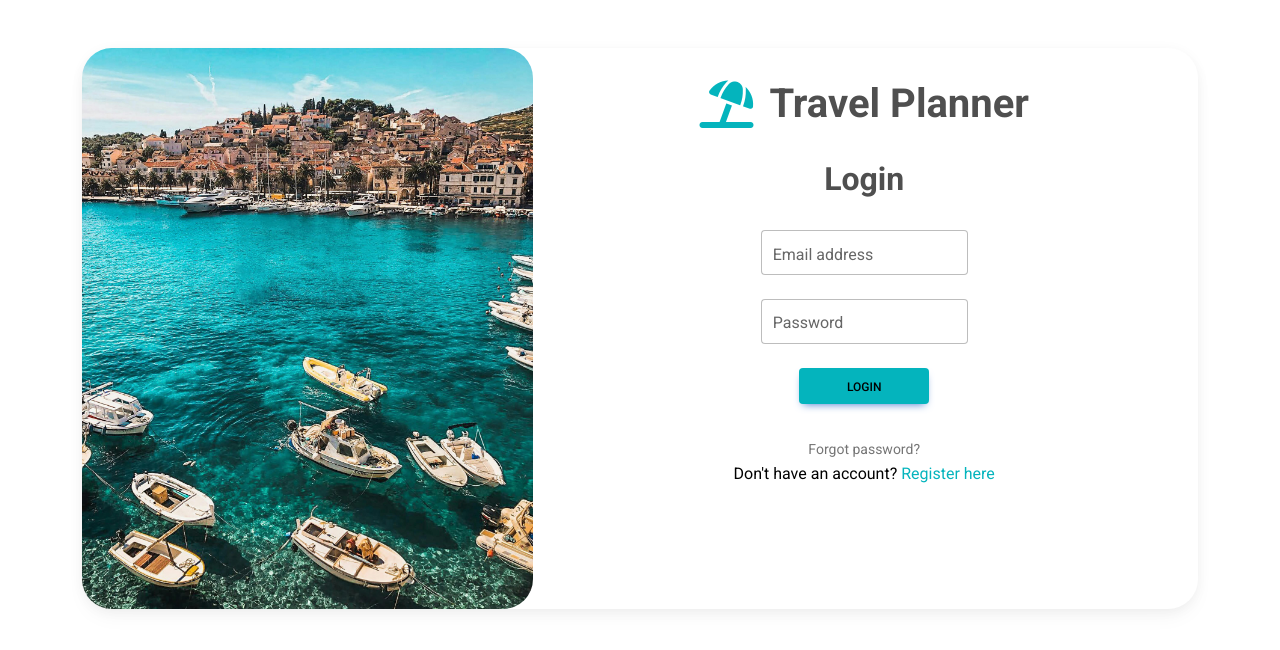
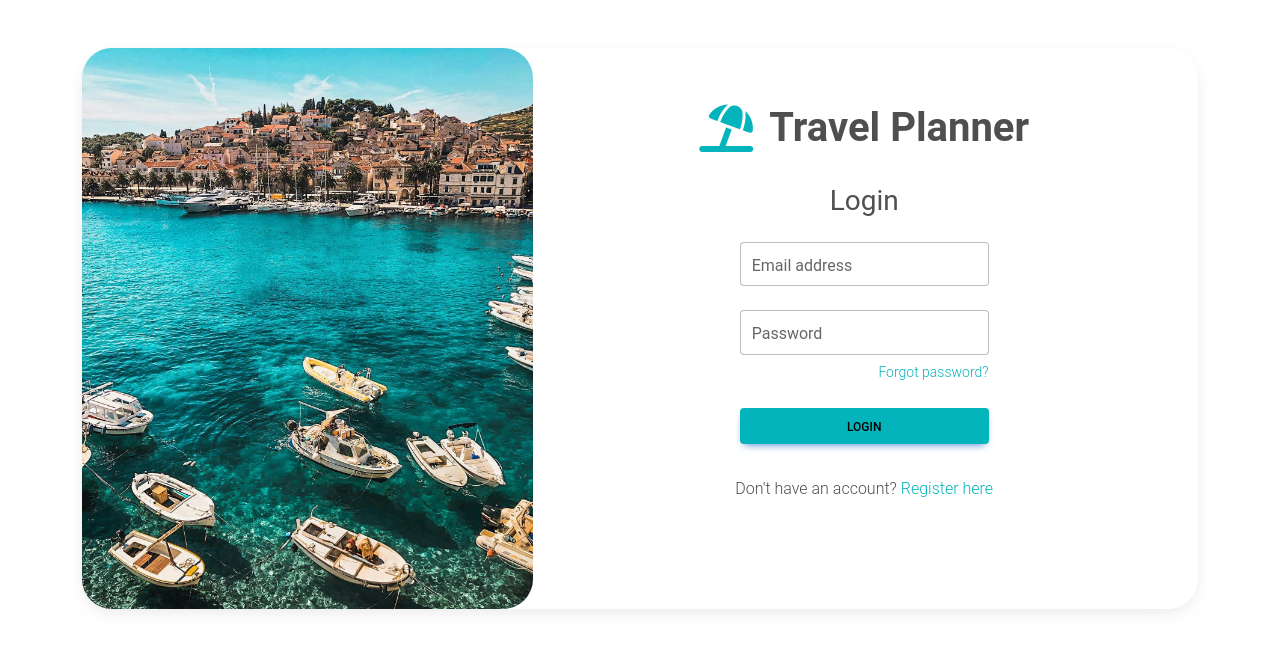
Before and after one commit to harshit-asu/Travel-Planner, a React (Create React App) app in the folder frontend/: page / in a window 1280 px wide. Shown: the top 650 px of the page. Built offline with nearby package versions, Linux system fonts and the light colour scheme.

Commit message:
Upgraded UI for login

```diff
--- a/frontend/public/index.html
+++ b/frontend/public/index.html
@@ -10,7 +10,7 @@
       content="Web site created using create-react-app"
     />
     <link rel="apple-touch-icon" href="%PUBLIC_URL%/logo192.png" />
-    <link href="https://fonts.googleapis.com/css?family=Roboto:300,400,500,700&display=swap" rel="stylesheet" />
+    <!-- <link href="https://fonts.googleapis.com/css?family=Roboto:300,400,500,700&display=swap" rel="stylesheet" /> -->
     <!--
       manifest.json provides metadata used when your web app is installed on a
       user's mobile device or desktop. See https://developers.google.com/web/fundamentals/web-app-manifest/
@@ -25,7 +25,7 @@
       work correctly both with client-side routing and a non-root public URL.
       Learn how to configure a non-root public URL by running `npm run build`.
     -->
-    <title>React App</title>
+    <title>Travel Planner</title>
   </head>
   <body>
     <noscript>You need to enable JavaScript to run this app.</noscript>
--- a/frontend/src/components/login/ForgotPassword.js
+++ b/frontend/src/components/login/ForgotPassword.js
@@ -20,7 +20,7 @@ const ForgotPassword = () => {
         <MDBRow className='flex justify-content-between' style={{borderRadius: 30}}>
 
           <MDBCol md='6' style={{marginLeft: "3%"}}>
-            <MDBCardBody className='d-flex flex-column align-items-center'>
+            <MDBCardBody className='d-flex flex-column align-items-center mt-4'>
 
               <div className='d-flex flex-row justify-content-center mt-2 mb-5'>
                 <MDBIcon fas icon="umbrella-beach fa-3x me-3" style={{ color: '#04b4bd' }}/>
@@ -29,7 +29,9 @@ const ForgotPassword = () => {
 
               <div className='w-80 mt-5'>
 
-                <p className="fw-normal my-4">Forgot your password?</p>
+                <div className='mb-4'>
+                    <span className="h3 fw-normal mt-4">Forgot your password?</span>
+                </div>
 
                 <MDBInput wrapperClass='mb-4' label='Email address' id='formControlLgEmail' type='email' size="lg"/>
 
--- a/frontend/src/components/login/Login.js
+++ b/frontend/src/components/login/Login.js
@@ -24,26 +24,29 @@ const Login = () => {
           </MDBCol>
 
           <MDBCol md='6' style={{marginLeft: "3%"}}>
-            <MDBCardBody className='d-flex flex-column align-items-center'>
+            <MDBCardBody className='d-flex flex-column align-items-center mt-4'>
 
               <div className='d-flex flex-row justify-content-center mt-2 mb-2'>
                 <MDBIcon fas icon="umbrella-beach fa-3x me-3" style={{ color: '#04b4bd' }}/>
                 <span className="h1 fw-bold mb-0">Travel Planner</span>
               </div>
-              <span className="h2 fw-bold mt-4">Login</span>
 
-              <form className='w-80 mt-4'>
+              <form className='w-50 mt-4'>
+                <div className='mb-4'>
+                    <span className="h3 fw-normal mt-4">Login</span>
+                </div>
+                <MDBInput wrapperClass='mb-4' label='Email address' id='formControlLgEmail' type='email' size="lg"/>
+                <MDBInput label='Password' id='formControlLgPassword' type='password' size="lg"/>
+                <div className='mb-4 text-end mt-1'>
+                    <a className="small fw-light" style={{color: '#04b4bd'}} href="/forgot-password">Forgot password?</a>
+                </div>
 
-                <MDBInput wrapperClass='mb-4' label='Email address' id='formControlLgEmail' type='email' size="lg"/>
-                <MDBInput wrapperClass='mb-4' label='Password' id='formControlLgPassword' type='password' size="lg"/>
-
-                <MDBBtn type="submit" className="mb-4 px-5 btn-custom" size="md">Login</MDBBtn>
+                <MDBBtn type="submit" className="mb-4 px-5 btn-custom w-100" size="md">Login</MDBBtn>
 
               </form>
 
             <div className='mt-2'>
-                <a className="small text-muted" href="/forgot-password">Forgot password?</a>
-                <p className="mb-5 pb-lg-2" style={{color: '#000000'}}>Don't have an account? <a href="/signup" style={{color: '#04b4bd'}}>Register here</a></p>
+                <p className="mb-5 fw-light">Don't have an account? <a href="/signup" style={{color: '#04b4bd'}}>Register here</a></p>
             </div>
 
 
--- a/frontend/src/components/login/Signup.js
+++ b/frontend/src/components/login/Signup.js
@@ -24,15 +24,17 @@ const Signup = () => {
                         <MDBCardImage src={login_page} alt="login form" className='w-100' style={{ borderRadius: 30 }} />
                     </MDBCol>
 
-                    <MDBCol md='6' style={{ marginLeft: "3%" }}>
-                        <MDBCardBody className='d-flex flex-column align-items-center'>
+                    <MDBCol md='6' style={{ marginLeft: "3%"}}>
+                        <MDBCardBody className='d-flex flex-column align-items-center mt-4'>
 
                             <div className='d-flex flex-row justify-content-center mt-2 mb-2'>
                                 <MDBIcon fas icon="umbrella-beach fa-3x me-3" style={{ color: '#04b4bd' }} />
                                 <span className="h1 fw-bold mb-0">Travel Planner</span>
                             </div>
-                            <span className="h2 fw-bold mt-3">Sign up</span>
                             <form className='w-80 mt-4'>
+                                <div className='mb-4'>
+                                    <span className="h3 fw-normal mt-4">Sign up</span>
+                                </div>
                                 <MDBRow className='mb-4'>
                                     <MDBCol>
                                         <MDBInput id='form3Example1' label='First name' size='lg' />
--- a/frontend/src/index.css
+++ b/frontend/src/index.css
@@ -3,10 +3,11 @@
 @tailwind utilities; */
 
 body {
-    font-family: Roboto, Helvetica, Arial, sans-serif;
+    font-family: Helvetica, Arial, sans-serif;
 }
 
 .btn-custom {
     background-color: #04b4bd !important;
     color: black !important;
+    border-color: #04b4bd;
 }
```
